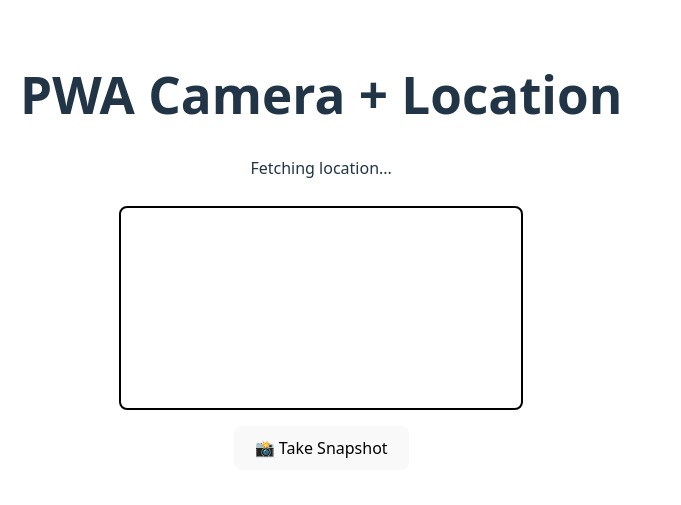
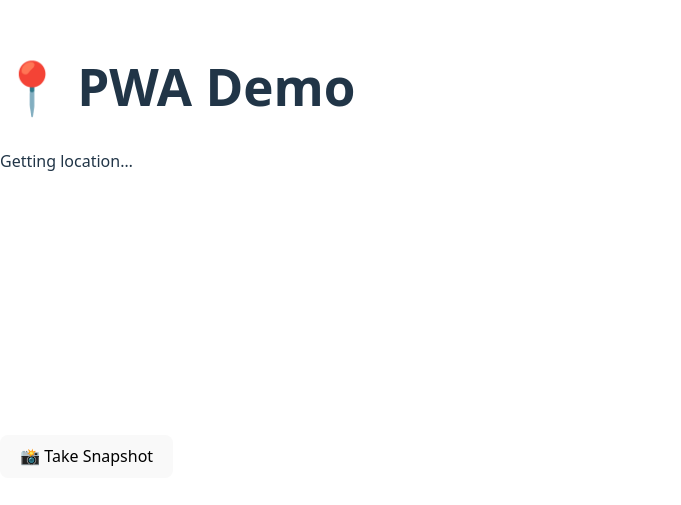
Before and after one commit to indranilsahahl/pwa-test, a React (Vite) app: page / in a window 1280 px wide. Shown: the part 149-654 px from the top of the page, without its empty margins (0-681 px from the left). Built offline with nearby package versions, Linux system fonts and the light colour scheme; no server answers.

Commit message:
Dev checkpoint with accuracy

```diff
--- a/src/App.jsx
+++ b/src/App.jsx
@@ -1,125 +1,83 @@
-import React, { useEffect, useRef, useState } from "react";
+import React, { useState, useEffect, useRef } from "react";
 
 function App() {
+  const [location, setLocation] = useState(null);
+  const [error, setError] = useState(null);
+  const [snapshot, setSnapshot] = useState(null);
+
   const videoRef = useRef(null);
   const canvasRef = useRef(null);
-  const [error, setError] = useState("");
-  const [location, setLocation] = useState({ lat: null, lon: null });
-  const [snapshot, setSnapshot] = useState(null);
 
-  // Start camera
+  // Capture Location
   useEffect(() => {
-    const startCamera = async () => {
+    if ("geolocation" in navigator) {
+      navigator.geolocation.getCurrentPosition(
+        (position) => {
+          setLocation({
+            lat: position.coords.latitude,
+            lng: position.coords.longitude,
+            accuracy: position.coords.accuracy, // ✅ accuracy in meters
+          });
+        },
+        (err) => setError(err.message),
+        { enableHighAccuracy: true } // ✅ request GPS-level accuracy if available
+      );
+    } else {
+      setError("Geolocation not supported by this browser.");
+    }
+  }, []);
+
+  // Start Camera
+  useEffect(() => {
+    async function enableCamera() {
       try {
         const stream = await navigator.mediaDevices.getUserMedia({
-          video: { facingMode: "user" },
-          audio: false
+          video: true,
         });
         if (videoRef.current) {
           videoRef.current.srcObject = stream;
         }
       } catch (err) {
-        console.error("Camera error:", err);
-        setError("Camera access denied or unavailable.");
+        setError("Camera access denied or not available.");
       }
-    };
-    startCamera();
+    }
+    enableCamera();
   }, []);
 
-  // Get location
-  useEffect(() => {
-    if ("geolocation" in navigator) {
-      navigator.geolocation.getCurrentPosition(
-        (pos) => {
-          setLocation({
-            lat: pos.coords.latitude,
-            lon: pos.coords.longitude
-          });
-        },
-        (err) => {
-          console.error("Location error:", err);
-          setError("Unable to retrieve location.");
-        }
-      );
-    } else {
-      setError("Geolocation not supported.");
-    }
-  }, []);
-
-  // Capture snapshot
+  // Take Snapshot
   const takeSnapshot = () => {
-    if (videoRef.current && canvasRef.current) {
-      const canvas = canvasRef.current;
-      const context = canvas.getContext("2d");
-      canvas.width = videoRef.current.videoWidth;
-      canvas.height = videoRef.current.videoHeight;
-      context.drawImage(videoRef.current, 0, 0);
-      setSnapshot(canvas.toDataURL("image/png")); // save as base64
-    }
+    const context = canvasRef.current.getContext("2d");
+    context.drawImage(videoRef.current, 0, 0, 320, 240);
+    setSnapshot(canvasRef.current.toDataURL("image/png"));
   };
 
   return (
-    <div style={{ textAlign: "center", padding: "20px" }}>
-      <h1>PWA Camera + Location</h1>
+    <div className="p-4">
+      <h1>📍 PWA Demo</h1>
 
-      {/* Error */}
-      {error && <p style={{ color: "red" }}>{error}</p>}
-
-      {/* Show location */}
-      {location.lat && location.lon ? (
+      {location ? (
         <p>
           <strong>Latitude:</strong> {location.lat} <br />
-          <strong>Longitude:</strong> {location.lon}
+          <strong>Longitude:</strong> {location.lng} <br />
+          <strong>Accuracy:</strong> ±{location.accuracy} meters
         </p>
+      ) : error ? (
+        <p style={{ color: "red" }}>{error}</p>
       ) : (
-        <p>Fetching location...</p>
+        <p>Getting location…</p>
       )}
 
-      {/* Camera */}
-      <video
-        ref={videoRef}
-        autoPlay
-        playsInline
-        style={{
-          width: "100%",
-          maxWidth: "400px",
-          border: "2px solid black",
-          borderRadius: "8px",
-          marginTop: "10px"
-        }}
-      />
-
-      {/* Take snapshot button */}
       <div>
-        <button
-          onClick={takeSnapshot}
-          style={{
-            marginTop: "10px",
-            padding: "10px 20px",
-            fontSize: "16px",
-            cursor: "pointer"
-          }}
-        >
-          📸 Take Snapshot
-        </button>
+        <video ref={videoRef} autoPlay playsInline width="320" height="240" />
+        <br />
+        <button onClick={takeSnapshot}>📸 Take Snapshot</button>
+        <canvas ref={canvasRef} width="320" height="240" style={{ display: "none" }} />
       </div>
 
-      {/* Hidden canvas for drawing */}
-      <canvas ref={canvasRef} style={{ display: "none" }}></canvas>
-
-      {/* Show snapshot */}
       {snapshot && (
-        <div style={{ marginTop: "10px" }}>
-          <h3>Captured Snapshot</h3>
-          <img
-            src={snapshot}
-            alt="Snapshot"
-            style={{
-              maxWidth: "100%",
-              border: "2px solid black",
-              borderRadius: "8px"
-            }}
-          />
+        <div>
+          <h3>Snapshot:</h3>
+          <img src={snapshot} alt="snapshot" />
         </div>
       )}
     </div>
```
